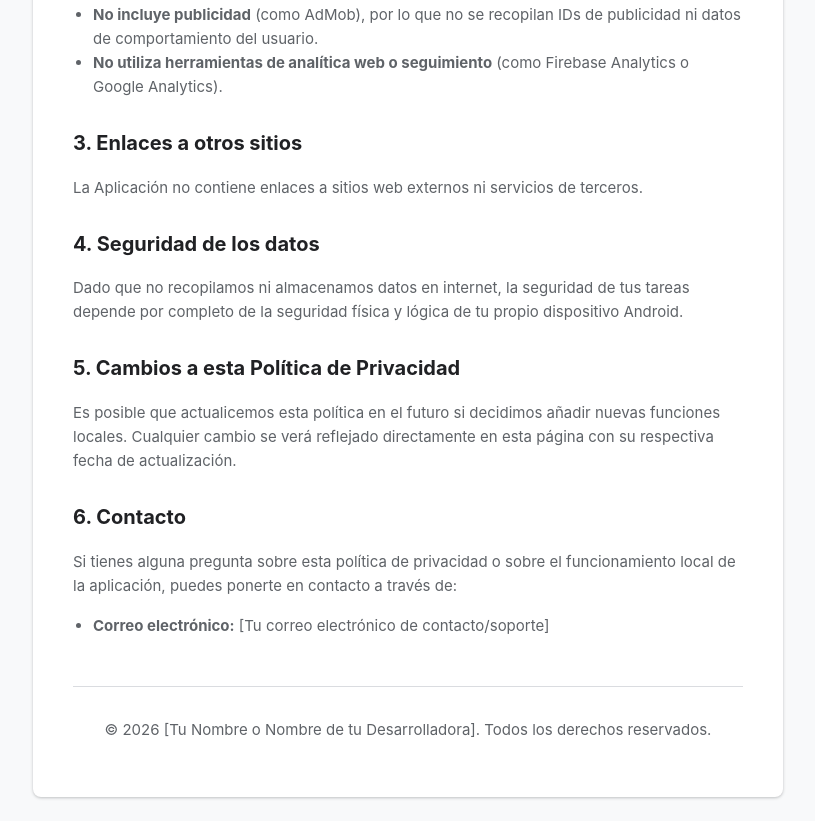
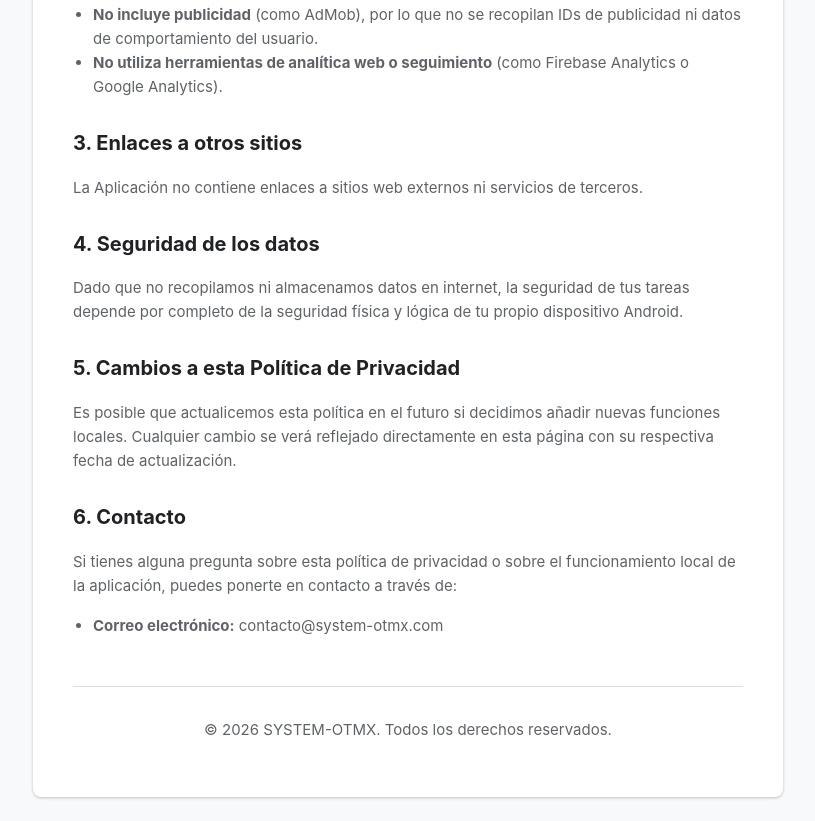
Before and after one commit to SYSTEMOTMX/politica-privacidad, a plain HTML site: page taskflow/index.html in a window 1280 px wide. Shown: the part 808-1629 px from the top of the page, without its empty margins (232-1047 px from the left). Drawn offline with Linux system fonts and the light colour scheme.

Commit message:
politica de privacidad de taskflow

```diff
--- a/taskflow/index.html
+++ b/taskflow/index.html
@@ -3,7 +3,7 @@
 <head>
     <meta charset="UTF-8">
     <meta name="viewport" content="width=device-width, initial-scale=1.0">
-    <title>Política de Privacidad - [Nombre de tu App de Tareas]</title>
+    <title>Política de Privacidad - TaskFlow</title>
     <style>
         body {
             font-family: -apple-system, BlinkMacSystemFont, "Segoe UI", Roboto, Arial, sans-serif;
@@ -34,7 +34,7 @@
     <h1>Política de Privacidad</h1>
     <p><strong>Última actualización:</strong> 11 de junio de 2026</p>
 
-    <p>Esta Política de Privacidad describe el tratamiento de los datos en nuestra aplicación móvil de gestión de tareas <strong>[Nombre de tu App de Tareas]</strong> (en adelante, la "Aplicación").</p>
+    <p>Esta Política de Privacidad describe el tratamiento de los datos en nuestra aplicación móvil de gestión de tareas <strong>TaskFlow</strong> (en adelante, la "Aplicación").</p>
 
     <div class="highlight">
         📌 <strong>Resumen ejecutivo:</strong> Privacidad absoluta. Nuestra Aplicación funciona de manera 100% local. No recopilamos, almacenamos, transmitimos ni vendemos ningún tipo de información personal, técnica ni de uso.
@@ -67,11 +67,11 @@
     <h2>6. Contacto</h2>
     <p>Si tienes alguna pregunta sobre esta política de privacidad o sobre el funcionamiento local de la aplicación, puedes ponerte en contacto a través de:</p>
     <ul>
-        <li><strong>Correo electrónico:</strong> [Tu correo electrónico de contacto/soporte]</li>
+        <li><strong>Correo electrónico:</strong> contacto@system-otmx.com</li>
     </ul>
 
     <div class="footer">
-        <p>&copy; 2026 [Tu Nombre o Nombre de tu Desarrolladora]. Todos los derechos reservados.</p>
+        <p>&copy; 2026 SYSTEM-OTMX. Todos los derechos reservados.</p>
     </div>
 </div>
 
```
